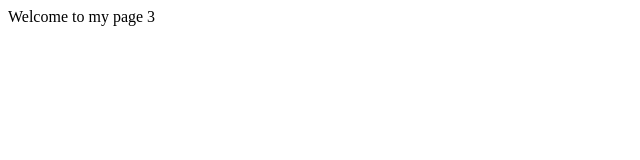
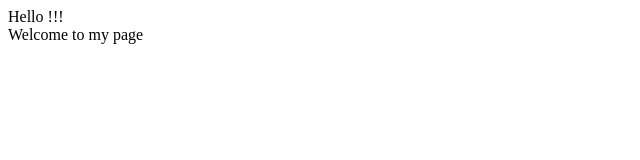
Before and after one commit to hareeshko/hareeshbabukonakalla.github.io, a plain HTML site: page index.html in a window 1280 px wide. Shown: the whole page, without its empty margins (0-640 px from the left). Drawn offline with Linux system fonts and the light colour scheme.

Commit message:
added welcome message
added welcome message.

```diff
--- a/index.html
+++ b/index.html
@@ -7,6 +7,8 @@
     <title>Document</title>
 </head>
 <body>
-    Welcome to my page 3
+    Hello !!!
+    <br>
+    Welcome to my page
 </body>
 </html>
```
